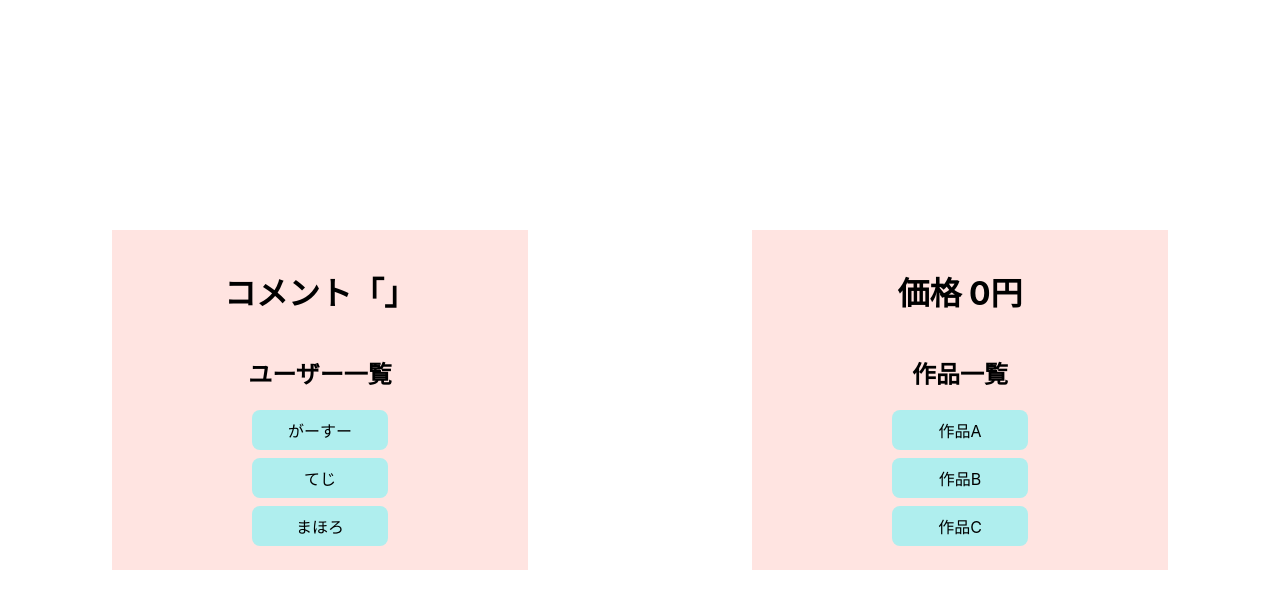
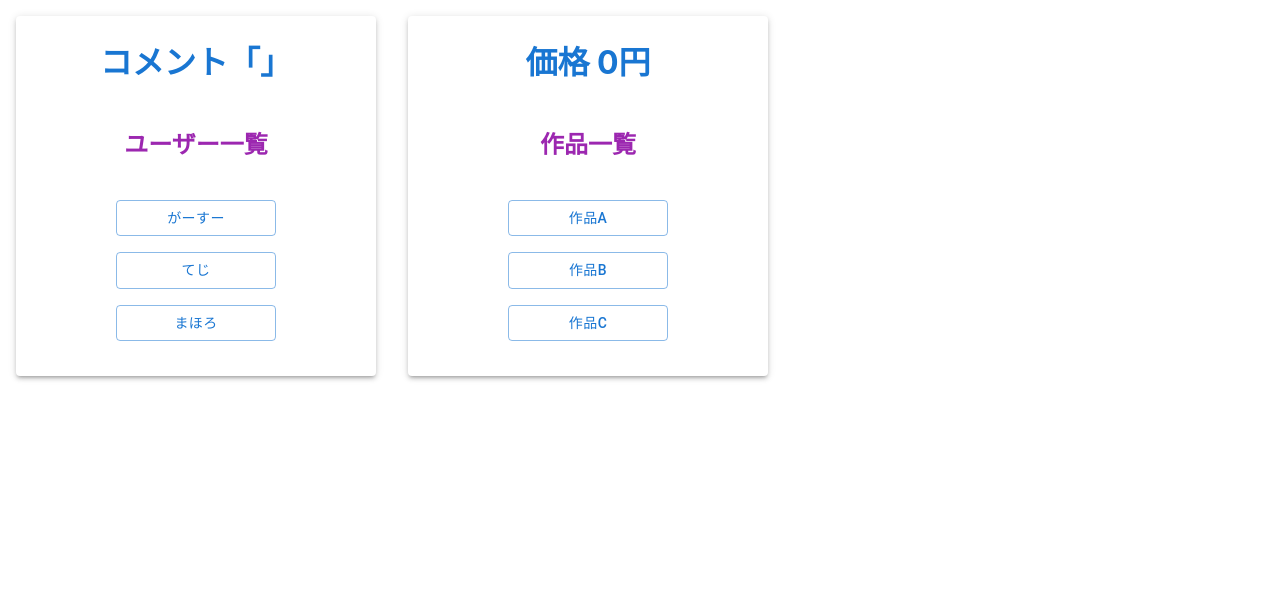
Before and after one commit to sgwr-0113/dropdown, a React (Create React App) app: page / in a window 1280 px wide. Shown: the top 608 px of the page. Built offline with nearby package versions, Linux system fonts and the light colour scheme.

Commit message:
apply components

```diff
--- a/package.json
+++ b/package.json
@@ -3,6 +3,10 @@
   "version": "0.1.0",
   "private": true,
   "dependencies": {
+    "@emotion/react": "^11.7.1",
+    "@emotion/styled": "^11.6.0",
+    "@mui/material": "^5.2.8",
+    "@mui/styled-engine-sc": "^5.1.0",
     "@testing-library/jest-dom": "^5.16.1",
     "@testing-library/react": "^12.1.2",
     "@testing-library/user-event": "^13.5.0",
@@ -14,6 +18,7 @@
     "react-dom": "^17.0.2",
     "react-scripts": "5.0.0",
     "sass": "^1.48.0",
+    "styled-components": "^5.3.3",
     "typescript": "^4.5.4",
     "web-vitals": "^2.1.2"
   },
--- a/src/components/DropdownItem.tsx
+++ b/src/components/DropdownItem.tsx
@@ -1,5 +1,6 @@
 import React from 'react';
-import style from "stylesheets/DropdownItem.module.scss"
+// import style from "stylesheets/DropdownItem.module.scss";
+import Button from '@mui/material/Button';
 
 interface Props<T> {
   name: string;
@@ -12,6 +13,6 @@ export const DropdownItem = <T,>(props: Props<T>) => {
 
 
   return (
-    <div className={style["dropdown-item"]} onClick={() => setValue(props.value)}>{name}</div>
+    <Button variant="outlined" size="medium" sx={{width: 160}}onClick={() => setValue(props.value)}>{name}</Button>
   );
 };
--- a/src/components/DropdownList.tsx
+++ b/src/components/DropdownList.tsx
@@ -1,6 +1,8 @@
 import React from 'react';
 import { DropdownItem } from 'components/DropdownItem';
 import { ListItemType } from 'types/types';
+import Stack from '@mui/material/Stack';
+
 
 interface Props<T> {
   listItems: ListItemType<T>[];
@@ -11,7 +13,8 @@ export const DropdownList = <T,>(props: Props<T>) => {
   const { listItems, setListItem } = props;
 
   return (
-    <div>
+    // sxを用いると簡易表記が可能になる pはpadding
+    <Stack spacing={2} sx={{p: '20px 0'}}>
       {listItems.map((listItem, i) => {
         return (
           <DropdownItem<T>
@@ -22,6 +25,6 @@ export const DropdownList = <T,>(props: Props<T>) => {
           />
         );
       })}
-    </div>
+    </Stack>
   );
 };
--- a/src/pages/Index.tsx
+++ b/src/pages/Index.tsx
@@ -2,7 +2,20 @@ import React, { useState, useCallback, useEffect } from 'react';
 import  { DropdownList } from 'components/DropdownList';
 import { ListItemType } from 'types/types';
 import { Users, Arts } from 'mocks/data';
-import style from 'stylesheets/Index.module.scss';
+// import style from 'stylesheets/Index.module.scss';
+import Box from '@mui/material/Box';
+import Paper from '@mui/material/Paper';
+import { styled } from '@mui/material/styles';
+
+// styled方式で既存のコンポーネントをカスタマイズできる
+const MyPaper = styled(Paper)({
+  width: 360,
+  height: 360,
+  margin: 16,
+  display: 'flex',
+  alignItems: 'center',
+  flexDirection: 'column',
+})
 
 export const Index = () => {
   const users: ListItemType<string>[] = Users;
@@ -23,17 +36,28 @@ export const Index = () => {
   }, []);
 
   return (
-    <div className={style["wrapper"]}>
-      <div className={style["card"]}>
+    <Box
+    sx={{
+      display: 'flex',
+      flexWrap: 'wrap',
+      '& h1': {
+        color: 'primary.main',
+      },
+      '& h2': {
+        color: 'secondary.main',
+      }
+    }}
+  >
+      <MyPaper elevation={3}>
         <h1>コメント「{comment}」</h1>
         <h2>ユーザー一覧</h2>
         <DropdownList<string> listItems={users} setListItem={handleSetUserComment} />
-      </div>
-      <div className={style["card"]}>
+      </MyPaper>
+      <MyPaper elevation={3}>
         <h1>価格 {price}円</h1>
         <h2>作品一覧</h2>
         <DropdownList<number> listItems={arts} setListItem={handleSetArtPrice} />
-      </div>
-    </div>
+      </MyPaper>
+    </Box>
   );
 };
--- a/src/stylesheets/DropdownItem.module.scss
+++ b/src/stylesheets/DropdownItem.module.scss
@@ -1,15 +1,15 @@
-.dropdown-item {
-  width: 120px;
-  height: 24px;
-  background-color: #afeeee;
-  padding: 8px;
-  margin-bottom: 8px;
-  border-radius: 8px;
-  text-align: center;
-  cursor: pointer;
-  transition-duration: 0.5s;
-}
+// .dropdown-item {
+//   width: 120px;
+//   height: 24px;
+//   background-color: #afeeee;
+//   padding: 8px;
+//   margin-bottom: 8px;
+//   border-radius: 8px;
+//   text-align: center;
+//   cursor: pointer;
+//   transition-duration: 0.5s;
+// }
 
-.dropdown-item:hover {
-  background-color: #e0ffff;
-}
+// .dropdown-item:hover {
+//   background-color: #e0ffff;
+// }
```
Also changed, not shown: 1 other file (tests, documents, lock files or other folders).
